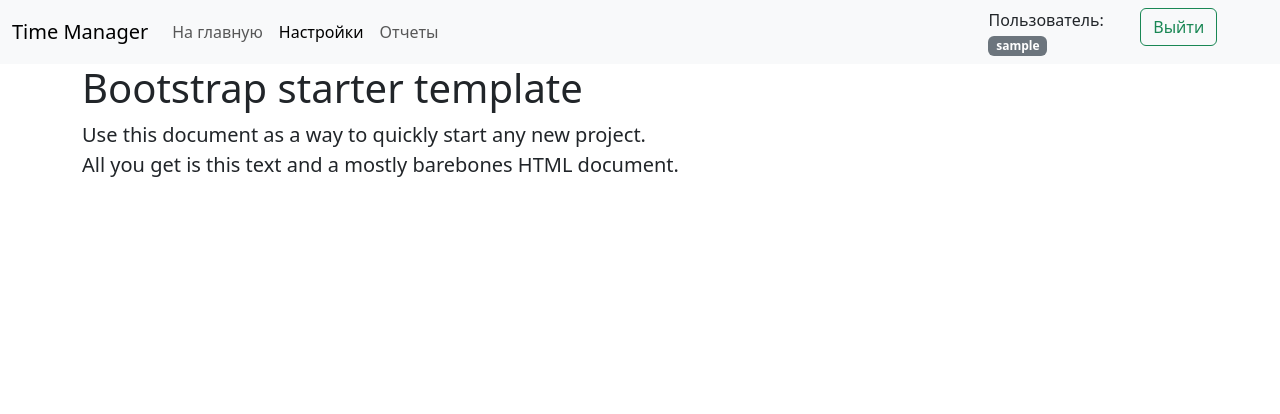
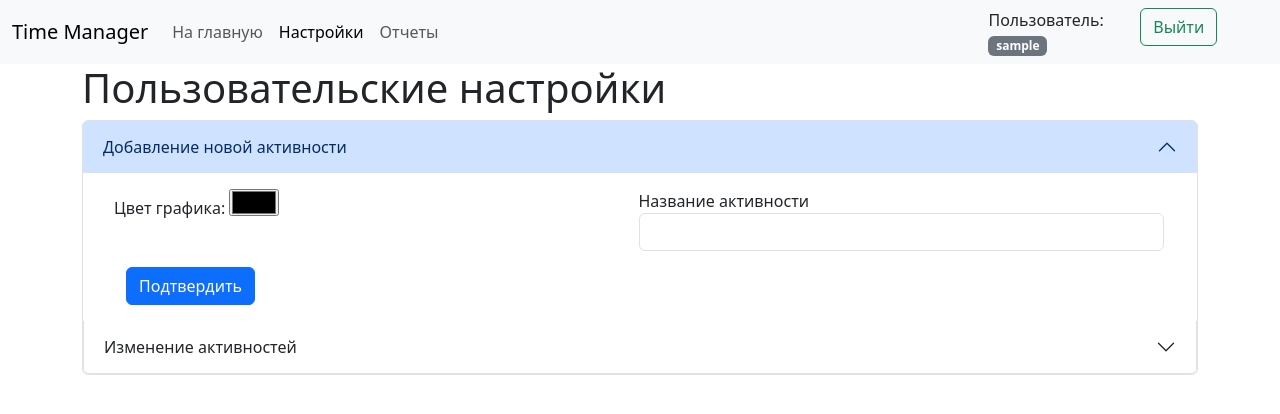
Before and after one commit to Goshective/TimeManager, a Flask app: page /settings in a window 1280 px wide. Shown: the top 414 px of the page. Run offline with Flask 3, Linux system fonts and the light colour scheme; a user stored in the database is signed in; tables that the repository leaves empty hold one stand-in row (values such as "Sample post").

Commit message:
settings and activities add

```diff
--- a/config.py
+++ b/config.py
@@ -1 +1 @@
-SECRET_KEY = ''
+SECRET_KEY = 'secret_key_for_github'
--- /dev/null
+++ b/forms/activity.py
@@ -0,0 +1,10 @@
+from flask_wtf import FlaskForm
+from wtforms import StringField, SubmitField
+from wtforms.validators import DataRequired, Optional
+from wtforms.widgets import ColorInput
+
+
+class ActivityForm(FlaskForm):
+    name = StringField('Название активности', validators=[DataRequired()])
+    color = StringField('Цвет графика', widget=ColorInput(), validators=[Optional()])
+    submit = SubmitField('Подтвердить')
--- a/main.py
+++ b/main.py
@@ -17,6 +17,7 @@ from data.act_names import Activities_names
 from forms.users import RegisterForm
 from forms.login import LoginForm
 from forms.record import RecordForm
+from forms.activity import ActivityForm
 from config import *
 
 
@@ -32,26 +33,13 @@ def load_user(user_id):
     db_sess = db_session.create_session()
     return db_sess.query(User).get(user_id)
 
-"""@app.route("/add")
-def add_act():
-    db_sess = db_session.create_session()
-    names = ["CCC"]
-    acts = Activities_names()
-    acts.name = names[i]
-    acts.user_id = 1
-    current_user.act_names.append(acts)
-    db_sess.merge(current_user)
-    db_sess.commit()
-    return {[item.name for item in db_sess.query(Activities_names).filter(Activities_names.user == current_user)]}"""
-
 
 @app.route("/",  methods=['GET', 'POST'])
 def index():
     params = {'title': 'Домашняя страница',
               'description1': 'Домашняя страница',
               'description2': 'Сначала войдите в аккаунт или заведите новый.',
-              'status_page': 'main',
-              'state': 0}
+              'status_page': 'main'}
     if current_user.is_authenticated:
         params['description1'] = 'Домашняя страница'
         params['description2'] = 'Тут можно записать время на активности и посмотреть простую статистику.'
@@ -76,16 +64,43 @@ def index():
             current_user.records.append(record)
             db_sess.merge(current_user)
             db_sess.commit()
-            params['state'] = 1
             return redirect('/')
         # else: print(form.date.data, form.activity.data, form.work_hour.data, form.work_min.data)
     return render_template("index.html", error="", **params)
 
 
-@app.route('/settings')
+@app.route('/settings', methods=['GET', 'POST'])
 def settings():
-    params = {'status_page': "settings"}
+    params = {'status_page': 'settings',
+              'title': 'Настройки',
+              'error': ""}
+    if current_user.is_authenticated:
+        activity_form = ActivityForm()
+        params['activity_form'] = activity_form
+        #print( activity_form.color.data,  activity_form.name.data, activity_form.validate_on_submit(), activity_form.errors)
+        if activity_form.validate_on_submit():
+            db_sess = db_session.create_session()
+            activities = Activities_names(name=activity_form.name.data)
+            current_user.act_names.append(activities)
+            db_sess.merge(current_user)
+            db_sess.commit()
+            return redirect('/settings')
+
     return render_template("settings.html", **params)
+
+
+"""@app.route("/settings")
+def add_act():
+    db_sess = db_session.create_session()
+    names = ["CCC"]
+    acts = Activities_names()
+    acts.name = names[i]
+    acts.user_id = 1
+    current_user.act_names.append(acts)
+    db_sess.merge(current_user)
+    db_sess.commit()
+    return {[item.name for item in db_sess.query(Activities_names).filter(Activities_names.user == current_user)]}"""
+
 
 @app.route('/reports')
 def charts_reports():
--- /dev/null
+++ b/static/css/y_form.css
@@ -0,0 +1,9 @@
+activity_form {
+    margin-left: auto;
+    margin-right: auto;
+    max-width: 450px;
+    background-color: #00ccff;
+    border: 1px solid gray;
+    border-radius: 5px;
+    padding: 10px;
+}
--- a/templates/base.html
+++ b/templates/base.html
@@ -12,6 +12,7 @@
     <title>{title}</title>
 
     <link href="https://cdn.jsdelivr.net/npm/bootstrap@5.3.0-alpha2/dist/css/bootstrap.min.css" rel="stylesheet" integrity="sha384-aFq/bzH65dt+w6FI2ooMVUpc+21e0SRygnTpmBvdBgSdnuTN7QbdgL+OapgHtvPp" crossorigin="anonymous">
+    <script src="https://cdn.jsdelivr.net/npm/bootstrap@5.3.0-alpha3/dist/js/bootstrap.bundle.min.js"></script>
 
   </head>
 
--- a/templates/settings.html
+++ b/templates/settings.html
@@ -2,12 +2,63 @@
 {% extends "base.html" %}
 
 {% block content %}
-    <div class="container">
+  <head>
+    <link rel="stylesheet" type="text/css" href="{{url_for('static', filename='css/y_form.css')}}" />
+  </head>
+  <div class="container">
+    {% if current_user.is_authenticated %}
+      <h1>Пользовательские настройки</h1>
+        <div class="accordion" id="accordionPanelsStayOpenExample">
+          <div class="accordion-item">
+            <h2 class="accordion-header">
+              <button class="accordion-button" type="button" data-bs-toggle="collapse" data-bs-target="#panelsStayOpen-collapseOne" aria-expanded="true" aria-controls="panelsStayOpen-collapseOne">
+                Добавление новой активности
+              </button>
+            </h2>
+            <div id="panelsStayOpen-collapseOne" class="accordion-collapse collapse show">
+              <div class="accordion-body">
+                <form class="input-group container" method="post">
+                  {{ activity_form.hidden_tag() }}
+                  <div class="input-group mb-3">
+                    <div class="col">
+                      <p> {{ activity_form.color.label }}: {{ activity_form.color() }}</p>
+                    </div>
+                    <div class="col">
+                      <label for="floatingInput">{{ activity_form.name.label }}</label>
+                      {{ activity_form.name(class="form-control", id="floatingInput") }}
+                    </div>
+                  </div>
+                  <div class="row">
+                    <div class="col">
+                        {{ activity_form.submit(type="submit", class="btn btn-primary") }}
+                    </div>
+                    {% if error != "" %}
+                      <div class="alert alert-danger" role="alert">
+                        {{error}}
+                      </div>
+                    {% endif %}
+                </form>
+              </div>
+            </div>
+          </div>
+          <div class="accordion-item">
+            <h2 class="accordion-header">
+              <button class="accordion-button collapsed" type="button" data-bs-toggle="collapse" data-bs-target="#panelsStayOpen-collapseTwo" aria-expanded="false" aria-controls="panelsStayOpen-collapseTwo">
+                Изменение активностей
+              </button>
+            </h2>
+            <div id="panelsStayOpen-collapseTwo" class="accordion-collapse collapse">
+              <div class="accordion-body">
+                Ты думал, здесь что-то будет?
+              </div>
+            </div>
+          </div>
+    {% else %}
+      <h1>Вы не вошли в аккаунт</h1>
+      <li class="nav-item">
+        <a class="nav-link" aria-current="page" href="/">На главную</a>
+      </li>
+    {% endif %}
 
-      <div class="starter-template">
-        <h1>Bootstrap starter template</h1>
-        <p class="lead">Use this document as a way to quickly start any new project.<br> All you get is this text and a mostly barebones HTML document.</p>
-      </div>
-
-    </div>
+  </div>
 {% endblock %}
```
Also changed, not shown: templates/index.html (+0 -7 lines).
